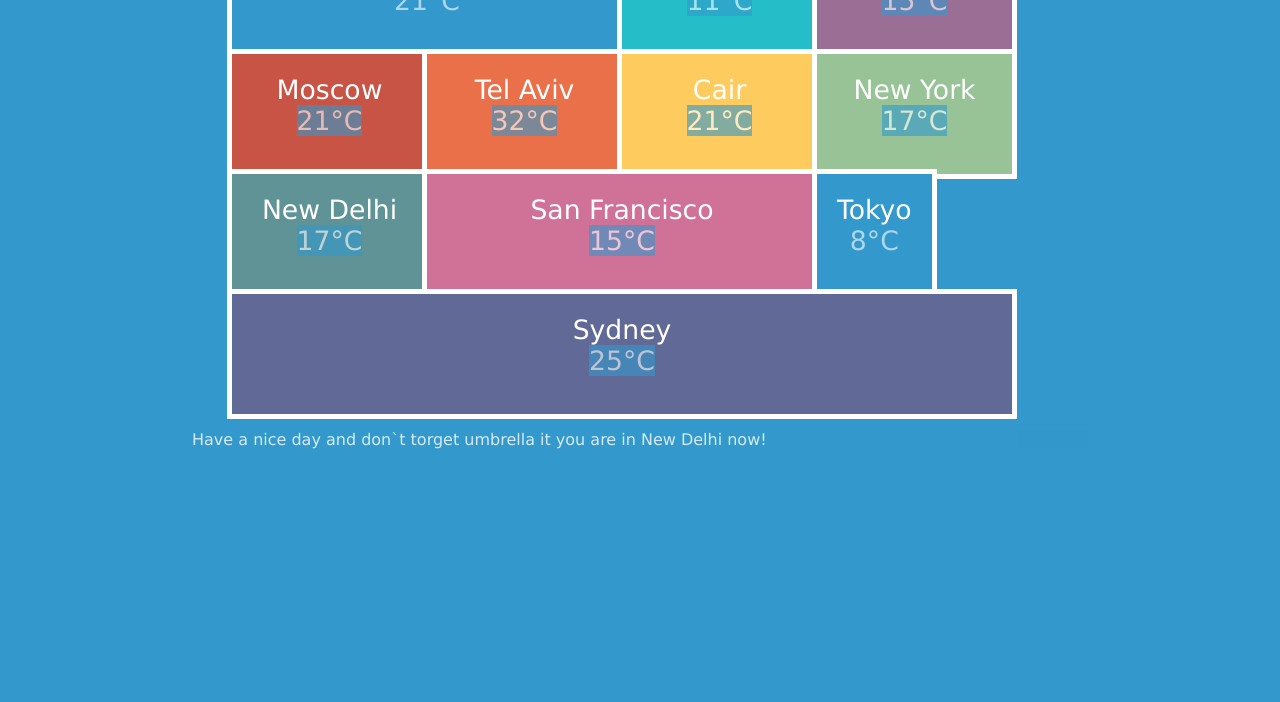
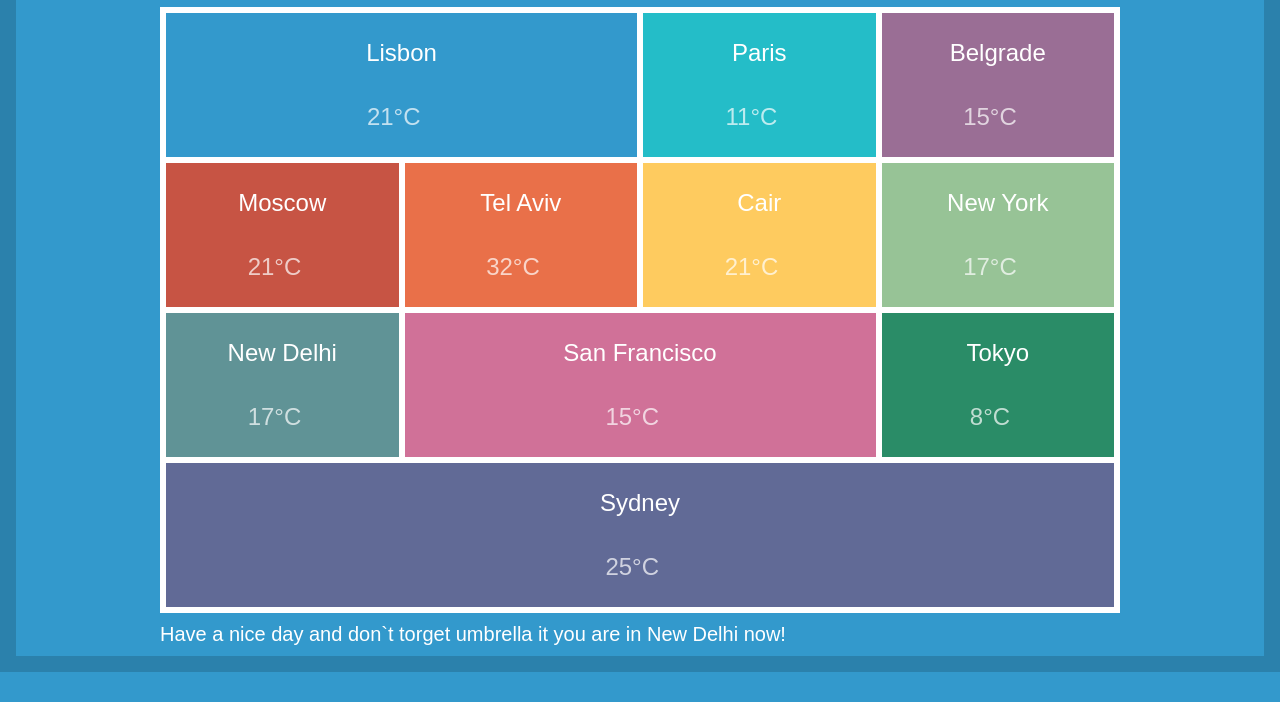
Before and after one commit to HlebBekesevich/HlebBekesevich.github.io, a plain HTML site: page css_weather_forecast/index.html in a window 1280 px wide. Shown: the part 98-800 px from the top of the page. Drawn offline with Linux system fonts and the light colour scheme; some icons are missing.

Commit message:
finish weather

```diff
--- a/css_weather_forecast/css/style.css
+++ b/css_weather_forecast/css/style.css
@@ -1,104 +1,129 @@
-* {
+*,*:before,*:after{
+	box-sizing: border-box;
 	transition: all .1s ease-in;
-	background-color: #3399CC;
 	color: white;
-	font-family: "Lucida Sans Unicode";
+	margin: 0;
 }
 
 body {
-	margin-left: 15%;
-	margin-right: 15%;
+	height: 100%;
+	width: 100%;
+	font-size: 100%;
+	font-family: sans-serif;
+	border: 1em solid #2B81AC;
+	background: #3399CC;
+}
+
+span {
+	font-size: 24px;
+	padding: 1em 0;
 }
 
 div {
-	font-size: 15pt;
-	margin-left: 20%;
+	max-width: 960px;
+	margin: auto;
 }
 
 ul {
-	letter-spacing : -.36em;
-    font-size : 0;
-
+	padding: 0;
+	font-size: 0;
+	border: 3px solid white;
+	background-color: white;
 }
 
 li {
 	display: inline-block;
-	font-size: 20pt;
-	outline: 5px solid white;
-	height: 80px;
 	text-align: center;
-	padding: 20px;
-	margin: 0;
-	letter-spacing: normal;
+	border-color: white;
+	border: 3px solid white;
+}
+
+li span {
+	display: block;
+	color: rgba(255,255,255,.7);
+}
+
+ul:hover li {
+	opacity: .5;
+}
+
+ul li:hover {
 	opacity: 1;
 }
 
-p {
-	opacity: 0.8;
+.text {
+	color: rgba(255,255,255,1);
+	padding: 2px;
 }
 
-span {
-	opacity: 0.6;
+.header {
+	font-weight: bold;
+	font-size: 25pt;
+	padding: 20px 0;
+}
+
+p {
+	font-size: 15pt;
+	font-weight: 500;
+	padding: 10px 0;
+}
+
+.wi{
+	margin-left: .5em;
+	font-size: 1.3em;
 }
 
 .block1 {
-	width: 350px;
+	width: 50%;
+	background: #3399CC;
 }
 
 .block2 {
 	background: #24BDC8;
-	width: 155px;
+	width: 25%;
 }
 
 .block3 {
 	background: #9A6E95;
-	width: 155px;
+	width: 25%;
 }
 
 .block4 {
 	background: #C75444;
-	width: 155px;
+	width: 25%;
 }
 
 .block5 {
 	background: #E97049;
-	width: 155px;
+	width: 25%;
 }
 
 .block6 {
 	background: #FECB5F;
-	width: 155px;
+	width: 25%;
 }
 
 .block7 {
 	background: #97C396;
-	width: 155px;
+	width: 25%;
 }
 
 .block8 {
 	background: #609396;
-	width: 155px;
+	width: 25%;
 }
 
 .block9 {
 	background: #D07198;
-	width: 350px;
-}!
+	width: 50%;
+}
 
 .block10 {
 	background: #2A8C67;
-	width: 155px;
+	width: 25%;
 }
 
 .block11 {
 	background: #616A96;
-	width: 740px;
+	width: 100%;
 }
-
-ul:hover li{
-	opacity: 0.2;
-}
-
-li:hover {
-	opacity: 1;
-}
--- a/css_weather_forecast/index.html
+++ b/css_weather_forecast/index.html
@@ -7,53 +7,66 @@
 	<link rel="shotcut icon" type="image/x-icon" href="images/favicon.png">
 </head>
 <body>
-	<div>CSS Weather Forecast <i class="wi wi-sunrise"></i></div>
+	<div class="header">CSS Weather Forecast <i class="wi wi-sunrise"></i></div>
+	<div>
 		<ul>
-		<li class="block1">Lisbon<br>
-			<span>21&#176;C
-			<i class="wi wi-day-sunny"></i></span>
+			<li class="block1">
+				<span><span class="text">Lisbon</span><br>21&#176;C
+				<i class="wi wi-day-sunny"></i>
+				</span>
 			</li>
-		<li class="block2">Paris<br>
-			<span>11&#176;C
-			<i class="wi wi-night-sleet"></i></span>
+			<li class="block2">
+				<span><span class="text">Paris</span><br>11&#176;C
+				<i class="wi wi-night-sleet"></i>
+				</span>
 			</li>
-		<li class="block3">Belgrade<br>
-			<span>15&#176;C
-			<i class="wi wi-day-cloudy"></i></span>
+			<li class="block3">
+				<span><span class="text">Belgrade</span><br>15&#176;C
+				<i class="wi wi-day-cloudy"></i>
+				</span>
 			</li>
-		<li class="block4">Moscow<br>
-			<span>21&#176;C
-			<i class="wi wi-day-cloudy-high"></i></span>
+			<li class="block4">
+				<span><span class="text">Moscow</span><br>21&#176;C
+				<i class="wi wi-day-cloudy-high"></i>
+				</span>
 			</li>
-		<li class="block5">Tel Aviv<br>
-			<span>32&#176;C
-			<i class="wi wi-hot"></i></span>
+			<li class="block5">
+				<span><span class="text">Tel Aviv</span><br>32&#176;C
+				<i class="wi wi-hot"></i>
+				</span>
 			</li>
-		<li class="block6">Cair<br>
-			<span>21&#176;C
-			<i class="wi wi-day-sunny"></i></span>
+			<li class="block6">
+				<span><span class="text">Cair</span><br>21&#176;C
+				<i class="wi wi-day-sunny">
+					</i></span>
 			</li>
-		<li class="block7">New York<br>
-			<span>17&#176;C
-			<i class="wi wi-day-sleet-storm"></i></span>
+			<li class="block7">
+				<span><span class="text">New York</span><br>17&#176;C
+				<i class="wi wi-day-sleet-storm"></i>
+				</span>
 			</li>
-		<li class="block8">New Delhi<br>
-			<span>17&#176;C
-			<i class="wi wi-rain-wind"></i></span>
+			<li class="block8">
+				<span><span class="text">New Delhi</span><br>17&#176;C
+				<i class="wi wi-rain-wind"></i>
+				</span>
 			</li>
-		<li class="block9">San Francisco<br>
-			<span>15&#176;C
-			<i class="wi wi-day-cloudy"></i></span>
+			<li class="block9">
+				<span><span class="text">San Francisco</span><br>15&#176;C
+				<i class="wi wi-day-cloudy"></i>
+				</span>
 			</li>
-		<li class="block10">Tokyo<br>
-			<span>8&#176;C
-			<i class="wi wi-night-clear"></i></span>
+			<li class="block10">
+				<span><span class="text">Tokyo</span><br>8&#176;C
+				<i class="wi wi-night-clear"></i>
+				</span>
 			</li>
-		<li class="block11">Sydney<br>
-			<span>25&#176;C
-			<i class="wi wi-night-partly-cloudy"></i></span>
+			<li class="block11">
+				<span><span class="text">Sydney</span><br>25&#176;C
+				<i class="wi wi-night-partly-cloudy"></i>
+				</span>
 			</li>
 		</ul>
 		<p>Have a nice day and don`t torget umbrella it you are in New Delhi now!</p>
+	</div>
 </body>
 </html>
```
Also changed, not shown: css-dinner-shopping-list/css/style.css (+3 -4 lines). Lines whose indentation alone changed are shown as unchanged.
